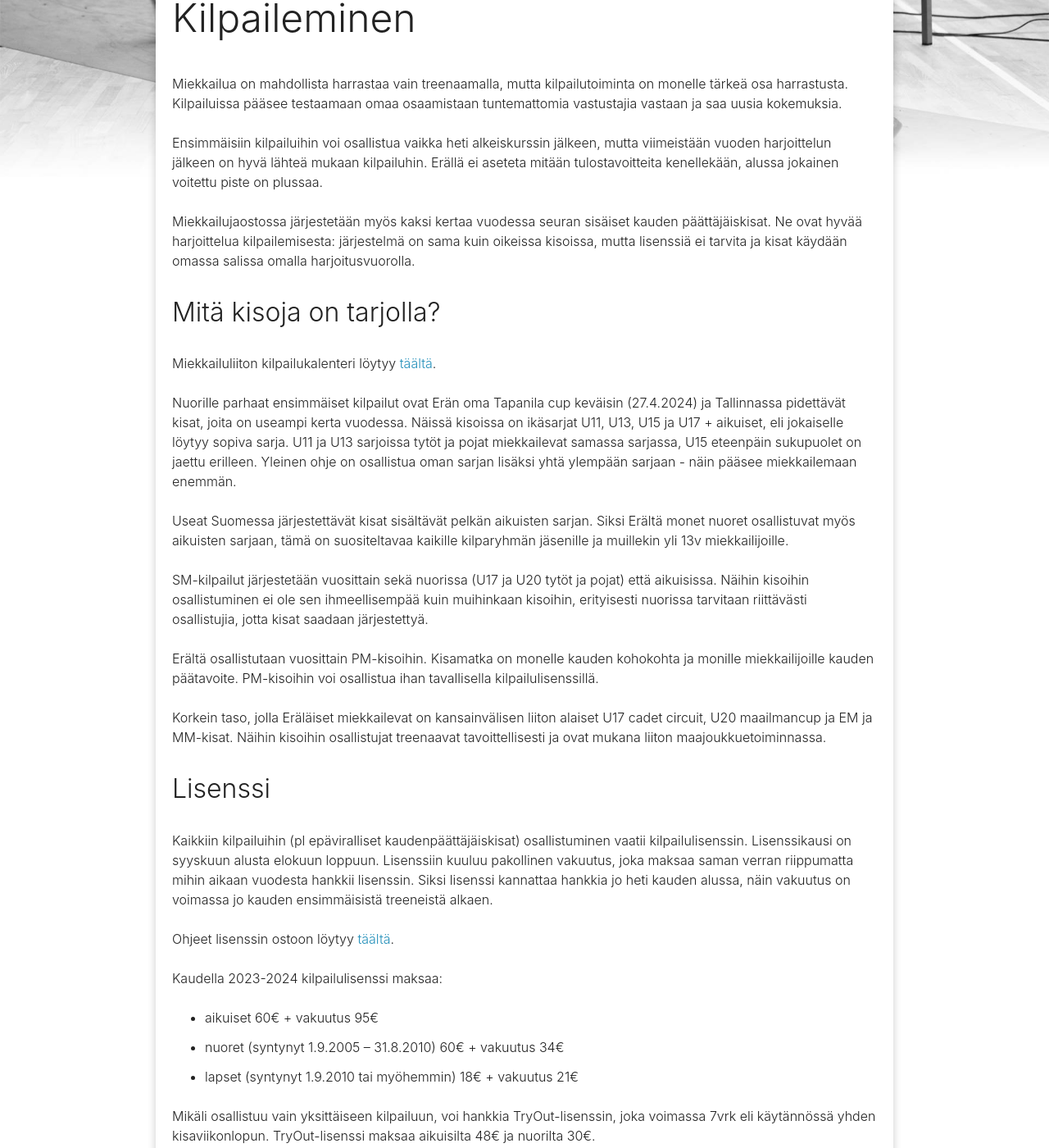
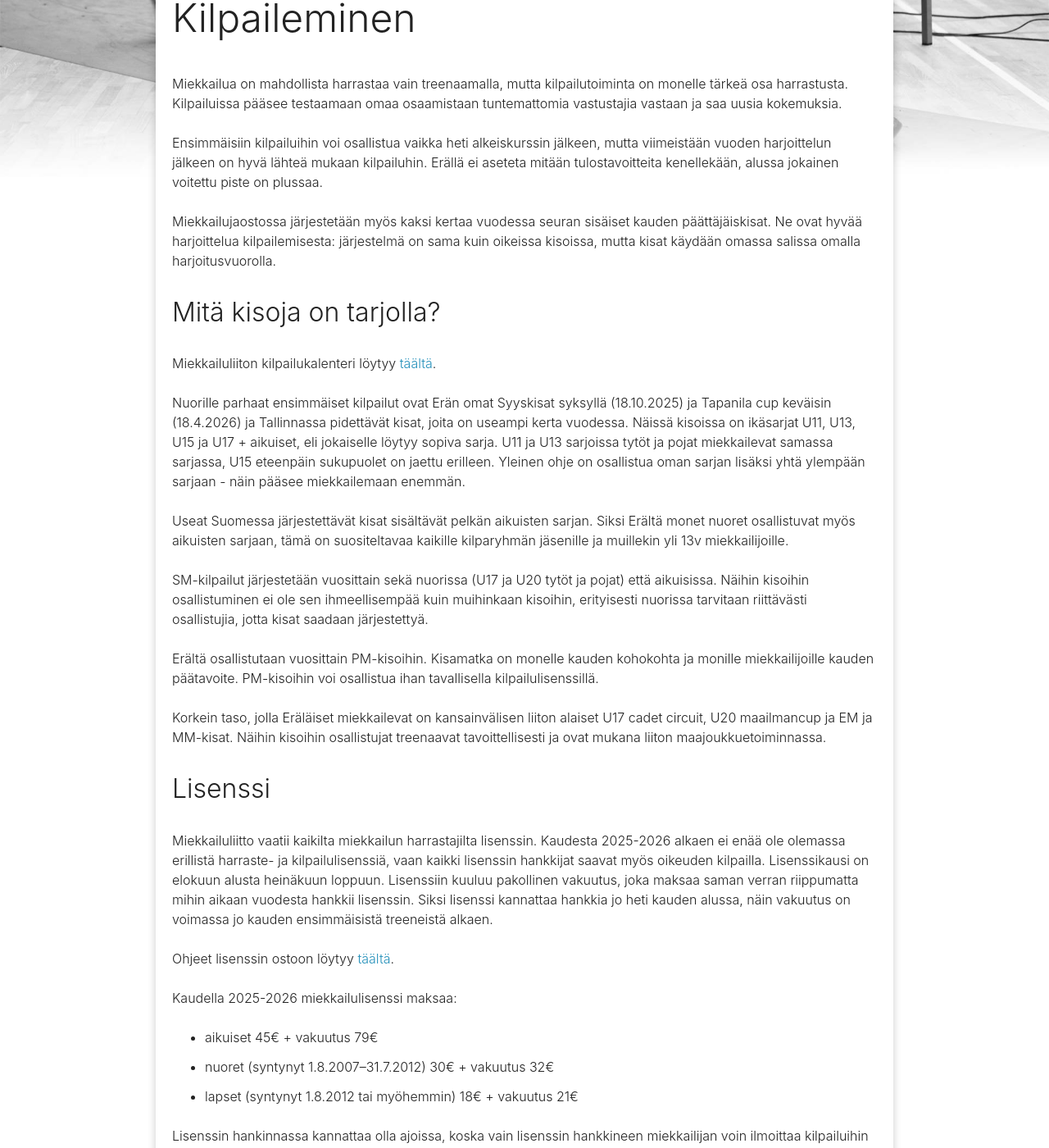
Before and after one commit to omahlama/eramiekkailu.fi, a Jekyll site: the page built from kilpaileminen/index.md, in a window 1280 px wide and 1400 px high, scrolled down 466 px. Shown: the whole window at 82% size. Built offline with Jekyll 4.4.1, drawn with Linux system fonts in a browser that asks for light colours; nearby versions of some CDN libraries; some of the changed text lies outside the part shown.

Commit message:
päivitettiin kisoja, erityisesti lisensseistä

```diff
--- a/kilpaileminen/index.md
+++ b/kilpaileminen/index.md
@@ -10,13 +10,13 @@
 
 Ensimmäisiin kilpailuihin voi osallistua vaikka heti alkeiskurssin jälkeen, mutta viimeistään vuoden harjoittelun jälkeen on hyvä lähteä mukaan kilpailuhin. Erällä ei aseteta mitään tulostavoitteita kenellekään, alussa jokainen voitettu piste on plussaa.
 
-Miekkailujaostossa järjestetään myös kaksi kertaa vuodessa seuran sisäiset kauden päättäjäiskisat. Ne ovat hyvää harjoittelua kilpailemisesta: järjestelmä on sama kuin oikeissa kisoissa, mutta lisenssiä ei tarvita ja kisat käydään omassa salissa omalla harjoitusvuorolla.
+Miekkailujaostossa järjestetään myös kaksi kertaa vuodessa seuran sisäiset kauden päättäjäiskisat. Ne ovat hyvää harjoittelua kilpailemisesta: järjestelmä on sama kuin oikeissa kisoissa, mutta kisat käydään omassa salissa omalla harjoitusvuorolla.
 
 ## Mitä kisoja on tarjolla?
 
 Miekkailuliiton kilpailukalenteri löytyy [täältä](https://www.fencing-pentathlon.fi/liitto/tapahtumat/?filter%5B%5D=saila&start=&end=&submit=hae).
 
-Nuorille parhaat ensimmäiset kilpailut ovat Erän oma Tapanila cup keväisin (27.4.2024) ja Tallinnassa pidettävät kisat, joita on useampi kerta vuodessa. Näissä kisoissa on ikäsarjat U11, U13, U15 ja U17 + aikuiset, eli jokaiselle löytyy sopiva sarja. U11 ja U13 sarjoissa tytöt ja pojat miekkailevat samassa sarjassa, U15 eteenpäin sukupuolet on jaettu erilleen. Yleinen ohje on osallistua oman sarjan lisäksi yhtä ylempään sarjaan - näin pääsee miekkailemaan enemmän.
+Nuorille parhaat ensimmäiset kilpailut ovat Erän omat Syyskisat syksyllä (18.10.2025) ja  Tapanila cup keväisin (18.4.2026) ja Tallinnassa pidettävät kisat, joita on useampi kerta vuodessa. Näissä kisoissa on ikäsarjat U11, U13, U15 ja U17 + aikuiset, eli jokaiselle löytyy sopiva sarja. U11 ja U13 sarjoissa tytöt ja pojat miekkailevat samassa sarjassa, U15 eteenpäin sukupuolet on jaettu erilleen. Yleinen ohje on osallistua oman sarjan lisäksi yhtä ylempään sarjaan - näin pääsee miekkailemaan enemmän.
 
 Useat Suomessa järjestettävät kisat sisältävät pelkän aikuisten sarjan. Siksi Erältä monet nuoret osallistuvat myös aikuisten sarjaan, tämä on suositeltavaa kaikille kilparyhmän jäsenille ja muillekin yli 13v miekkailijoille.
 
@@ -28,17 +28,15 @@
 
 ## Lisenssi
 
-Kaikkiin kilpailuihin (pl epäviralliset kaudenpäättäjäiskisat) osallistuminen vaatii kilpailulisenssin. Lisenssikausi on syyskuun alusta elokuun loppuun. Lisenssiin kuuluu pakollinen vakuutus, joka maksaa saman verran riippumatta mihin aikaan vuodesta hankkii lisenssin. Siksi lisenssi kannattaa hankkia jo heti kauden alussa, näin vakuutus on voimassa jo kauden ensimmäisistä treeneistä alkaen.
+Miekkailuliitto vaatii kaikilta miekkailun harrastajilta lisenssin. Kaudesta 2025-2026 alkaen ei enää ole olemassa erillistä harraste- ja kilpailulisenssiä, vaan kaikki lisenssin hankkijat saavat myös oikeuden kilpailla. Lisenssikausi on elokuun alusta heinäkuun loppuun. Lisenssiin kuuluu pakollinen vakuutus, joka maksaa saman verran riippumatta mihin aikaan vuodesta hankkii lisenssin. Siksi lisenssi kannattaa hankkia jo heti kauden alussa, näin vakuutus on voimassa jo kauden ensimmäisistä treeneistä alkaen.
 
 Ohjeet lisenssin ostoon löytyy [täältä](https://www.fencing-pentathlon.fi/miekkailu/kilpailutoiminta/liiton-kilpailu-ja-harrastelisenssit/tilausohje/).
 
-Kaudella 2023-2024 kilpailulisenssi maksaa:
+Kaudella 2025-2026 miekkailulisenssi maksaa:
 
-- aikuiset 60€ + vakuutus 95€
-- nuoret (syntynyt 1.9.2005 – 31.8.2010) 60€ + vakuutus 34€
-- lapset (syntynyt 1.9.2010 tai myöhemmin) 18€ + vakuutus 21€
-
-Mikäli osallistuu vain yksittäiseen kilpailuun, voi hankkia TryOut-lisenssin, joka voimassa 7vrk eli käytännössä yhden kisaviikonlopun. TryOut-lisenssi maksaa aikuisilta 48€ ja nuorilta 30€.
+- aikuiset 45€ + vakuutus 79€
+- nuoret (syntynyt 1.8.2007–31.7.2012) 30€ + vakuutus 32€
+- lapset (syntynyt 1.8.2012 tai myöhemmin) 18€ + vakuutus 21€
 
 Lisenssin hankinnassa kannattaa olla ajoissa, koska vain lisenssin hankkineen miekkailijan voin ilmoittaa kilpailuihin ja ilmoittautumisjärjestelmä ei päivity reaaliajassa.
 
@@ -52,10 +50,7 @@
 
 Jokainen maksaa omat kulunsa kilpailuihin osallistumisesta. Tähän poikkeuksena seura kustantaa tuomarit kisoihin silloin, kun seuralle osallistujamäärästä johtuen tulee tuomarivelvoite. SM-joukkuekilpailuihin osallistuminen on seuran kustantamaa.
 
-Yleensä kisoista tulee kuluja:
-
-- lisenssi (ks. yllä)
-- osallistumismaksu 20-35€
+Yleensä kisojen osallistumismaksu Suomessa on 20-35€.
 
 Tallinnassa oleviin kisoihin matkustetaan yleensä päiväristeilyllä, jolloin matkakulut ovat hyvin kohtuulliset, n. 30-50€. Usein vanhemmat haluavat tulla kisareissulle mukaan, mutta se ei ole pakollista, voidaan esim sopia yhden aikuisen toimivan huoltajana useammalle lapselle.
 
```
Also changed, not shown: other parts of kilpaileminen/index.md (+1 -1 lines).
